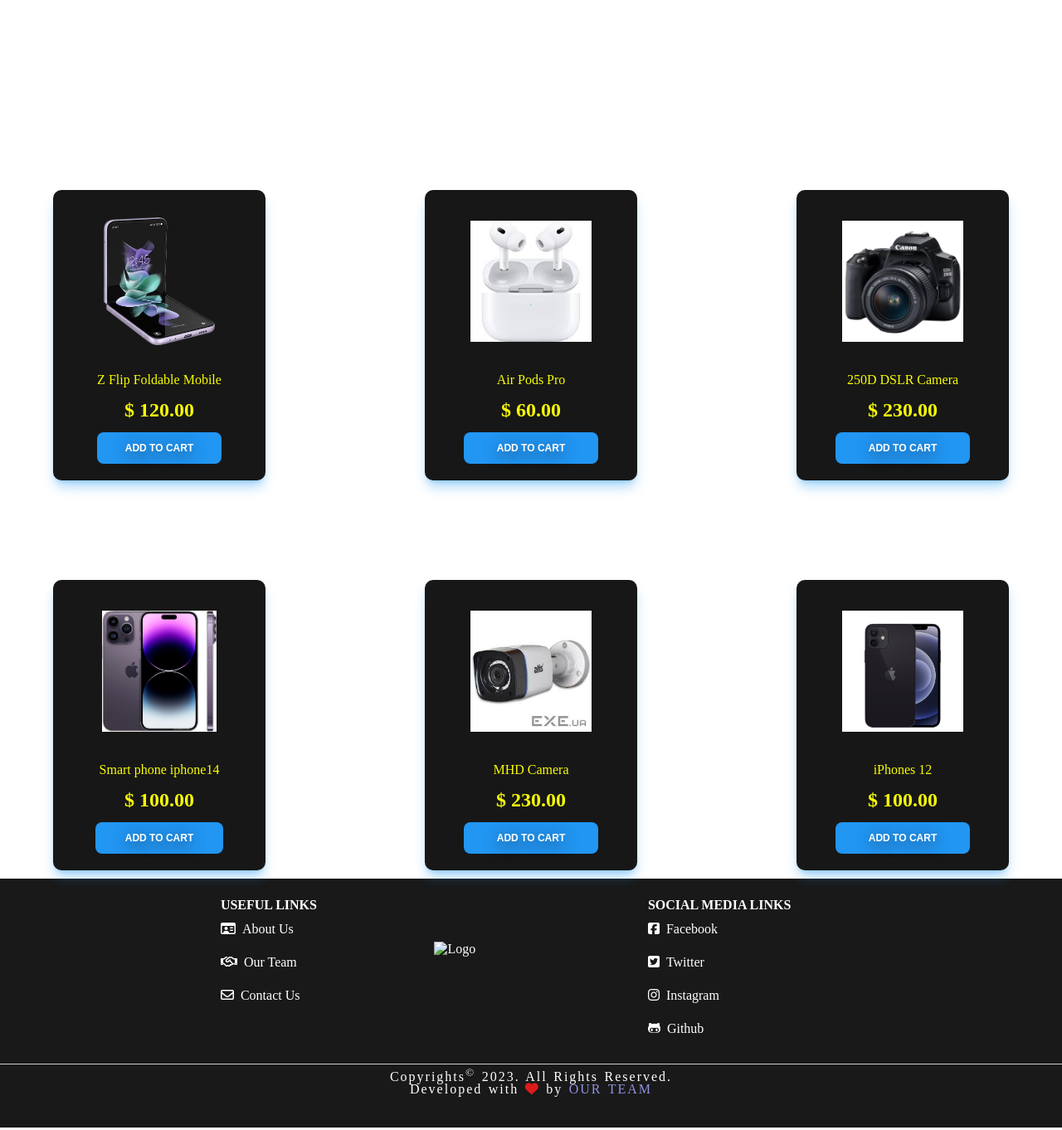
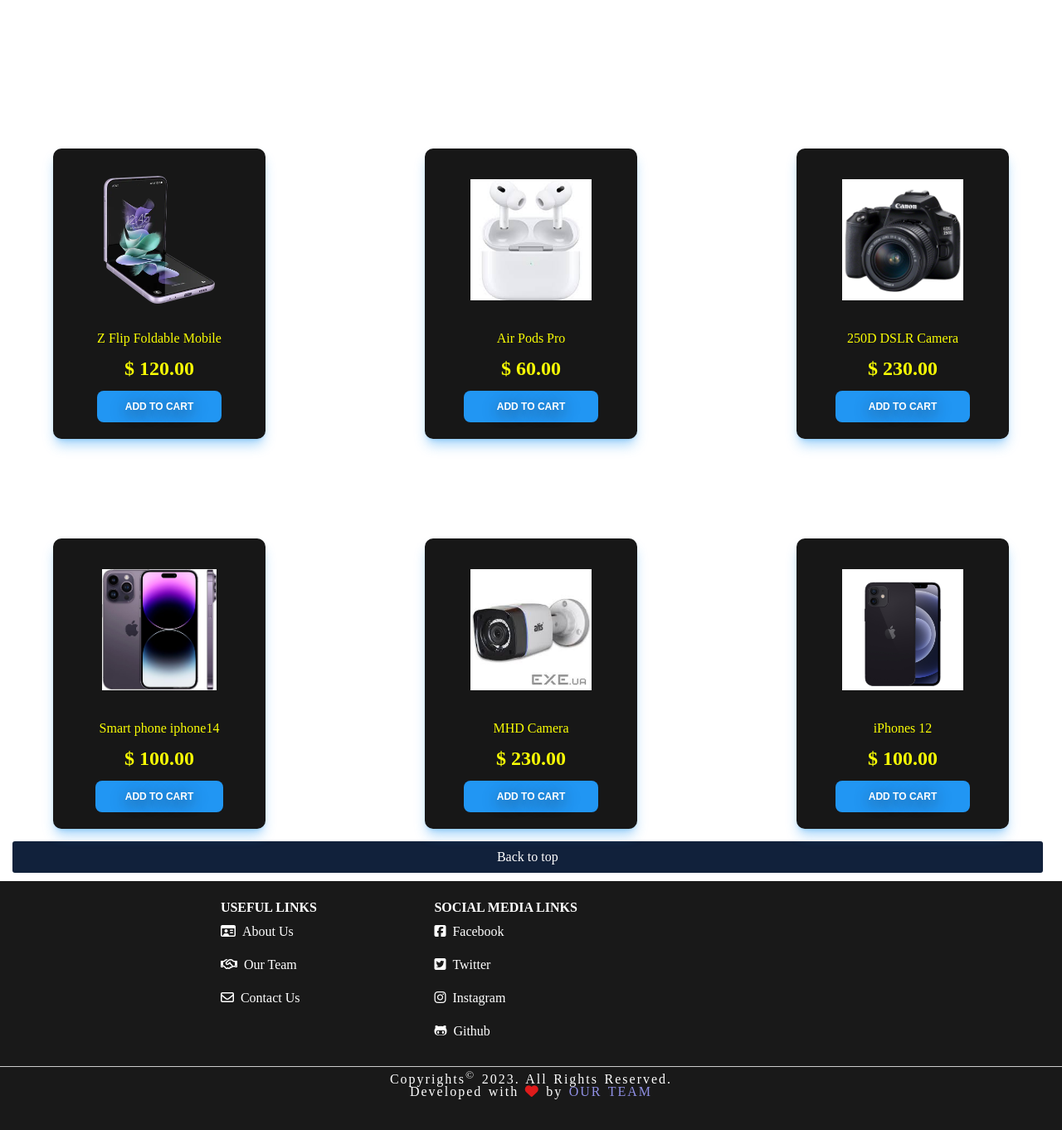
Before and after one commit to jordi-tefe/Market-Place, a PHP site: page /Products.html in a window 1280 px wide. Shown: the part 751-2113 px from the top of the page at 83% size. Run offline with PHP 8.4, Linux system fonts and the light colour scheme; some libraries are stand-ins or nearby versions.

Commit message:
some samll changes

```diff
--- a/Products.html
+++ b/Products.html
@@ -19,17 +19,14 @@
 
                 <a href="My Market.html">&nbsp;Home &nbsp;&nbsp;</a>
                 <a href="Register.html">&nbsp; Register &nbsp;</a>
+                <a href="Loginpage.html">&nbsp; Login &nbsp;</a>
                 <a href="#root">&nbsp; Explore &nbsp;</a>
-                <div class="subnav">
 
-            <!-- <div class="subnav-content">
-                <a href="#link1">Cloths &nbsp;</a>
-                <a href="#link2">Electronics&nbsp;</a>
-                <a href="#link3">Cosmotics</a>
-
-            </div> -->
+            </nav>
+        </header>
 
 
+        <div class="subnav">
           <div class="cart"><a href="cart.html"><i class="fa fa-cart-plus" aria-hidden="true"></i></a></i><p id="count">0</p></div>
           <div class="containercart">
             <!-- <div id="root"></div> -->
@@ -44,9 +41,6 @@
             </div>
         </div>
               </div>
-            </nav>
-        </header>
-
 
         <div class="main-photo">
         <p>Anything you want</p> <br><br><br>
@@ -54,10 +48,6 @@
 
         </div>
 
-        <!-- <div class="header">
-            <p class="logo">LOGO</p>
-            <div class="cart"><i class="fa-solid fa-cart-shopping"></i><p id="count">0</p></div>
-        </div>-->
 
 
         <main>
@@ -67,7 +57,7 @@
 
 
 
-
+<a href="#"><Back class="back-top">Back to top</div></a>
 
 
 
@@ -101,11 +91,6 @@
                     <a target="_blank" href="mailto:khalidkhelil19@gmail.com">&nbsp;Contact us</a>
                   </li>
                 </ul>
-              </div>
-
-      <!-- THE LOGO IN BETWEEN -->
-               <div class="widgetFooter" id="footerLogo">
-                <img src="" alt="Logo">
               </div>
 
 
--- a/cart.css
+++ b/cart.css
@@ -1,69 +1,68 @@
-
-
-*{
+* {
   margin: 0;
   padding: 0;
   box-sizing: border-box;
   scroll-behavior: smooth;
-
 }
 
-
-.header{
-    height: 150px;
-    background-color: rgb(178, 143, 53);
-    padding: 0%;
-
-
+.header {
+  height: 100px;
+  background-color: rgba(16, 15, 15, 0.94);
 }
 
-   .header h1{
-    padding:15px;
+.header h1 {
+  padding: 15px;
+  color: white;
+  font-family: Arial, Helvetica, sans-serif;
 }
-.header .logo{
+.header .logo {
   font-size: 30px;
   font-weight: bold;
   color: white;
 }
-body{
+body {
   margin: 0;
   padding: 0;
   scroll-behavior: smooth;
+  overflow:scroll;
   overflow-x: hidden;
   height: 100%;
 }
 
-.fa fa-cart-plus{
-
+.fa fa-cart-plus {
   color: goldenrod;
 }
-.fa fa-cart-plus:hover{
-
+.fa fa-cart-plus:hover {
   scale: 1.3;
   transition-timing-function: ease-in-out;
-    box-shadow: 0 10px 15px -3px rgba(245, 243, 243, 0.959),0 4px 6px -4px rgba(248, 248, 245, 0.966);
+  box-shadow: 0 10px 15px -3px rgba(245, 243, 243, 0.959),
+    0 4px 6px -4px rgba(248, 248, 245, 0.966);
 }
-.nav_bar{
-  background-color: #f1502f;
+.nav_bar {
+  background-color: #28323cf0;
   display: flex;
-    padding:5px;
-    align-items:flex-start;
-    justify-content: center;
+  padding: 9px;
+  align-items: flex-start;
+  justify-content: flex-start;
+  position: sticky;
+  top: 0px;
+  z-index: 100;
 }
+
 .nav_bar a:hover {
-       background-color:#2c2424;
-       color: #DDD;
-       border-radius: 10px;
+  border: 1px white solid;
+  border-radius: 3px;
+  color: #ddd;
 }
-   nav a{
+nav a {
   color: rgb(244, 235, 235);
   text-decoration: none;
-
 }
-.bottom>p,h2{
+.bottom > p,
+h2 {
   color: rgb(249, 253, 4);
 }
-.cart p{
+.cart p {
   height: 22px;
   width: 22px;
   display: flex;
@@ -74,7 +73,7 @@ body{
   color: rgb(249, 253, 4);
 }
 
-.cart{
+.cart {
   z-index: 10;
   display: flex;
   background-color: #1d1c1cb4;
@@ -85,26 +84,25 @@ body{
   width: 80px;
   position: fixed;
   left: 89%;
-  top:8;
+  top: 8;
   margin-right: 0;
-
 }
-.cart:hover{
-    box-shadow: 0 10px 15px -3px rgba(33,150,243,.4),0 4px 6px -4px rgba(33,150,243,.4);
+.cart:hover {
+  box-shadow: 0 10px 15px -3px rgba(33, 150, 243, 0.4),
+    0 4px 6px -4px rgba(33, 150, 243, 0.4);
   transform: rotateZ(5deg);
 }
 
-.containercart{
+.containercart {
   max-height: 200px;
-  width:350px;
+  width: 350px;
   position: fixed;
   right: 0;
   top: 5;
   z-index: 9;
 }
 
-.sidebar{
-
+.sidebar {
   width: 100%;
   border-radius: 5px;
   background-color: #60addd5a;
@@ -113,10 +111,9 @@ body{
   text-align: center;
   max-height: 235px;
   overflow-y: scroll;
-
 }
 
-.head{
+.head {
   display: flex;
   align-items: center;
   text-align: center;
@@ -127,7 +124,7 @@ body{
   color: rgba(255, 255, 255, 0.855);
 }
 
-.foot{
+.foot {
   display: flex;
   justify-content: space-between;
   margin-top: 10px;
@@ -139,20 +136,17 @@ body{
   border-radius: 2px;
 }
 
-.sidebar .delete-cart button{
+.sidebar .delete-cart button {
   position: sticky;
   bottom: 0;
-  background-color: rgba(255, 0, 0, 0.645);
+  background-color: #60addd32;
 }
 
-.sidebar button:hover{
-  background-color:rgb(206, 17, 17)
+.sidebar button:hover {
+  background-color: rgb(206, 17, 17);
 }
 
-
-
-
-.main-photo{
+.main-photo {
   background-image: url("https://source.unsplash.com/random/?gadget");
   background-color: #6fc5ff;
   background-size: cover;
@@ -168,12 +162,10 @@ body{
   padding: 20px;
 }
 
-.main-photo p{
+.main-photo p {
   color: white;
   font-size: large;
-
 }
-
 
 .btn {
   background-color: #333;
@@ -184,13 +176,12 @@ font-size: large;
   margin-top: 20px;
 }
 
-.btn:hover{
+.btn:hover {
   background-color: #497ace;
   transform: scale(1.05);
 }
 
-
-#root{
+#root {
   width: 100%;
   display: flex;
   flex-wrap: wrap;
@@ -199,7 +190,6 @@ font-size: large;
   grid-gap: 20px;
   margin-top: 130px;
 }
-
 
 .box {
   display: grid;
@@ -213,26 +203,27 @@ font-size: large;
   text-align: center;
   position: relative;
   cursor: pointer;
-    box-shadow: 0 10px 15px -3px rgba(33,150,243,.4),0 4px 6px -4px rgba(33,150,243,.4);
+  box-shadow: 0 10px 15px -3px rgba(33, 150, 243, 0.4),
+    0 4px 6px -4px rgba(33, 150, 243, 0.4);
   border-radius: 10px;
-    background-color: #6B6ECC;
-    background:#171717/*linear-gradient(45deg, #04051dea 0%, #2b566e 100%)*/;
+  background-color: #6b6ecc;
+  background: #171717 /*linear-gradient(45deg, #04051dea 0%, #2b566e 100%)*/;
 }
 
-.img-box{
+.img-box {
   width: 100%;
   height: 180px;
   display: flex;
   align-items: center;
   justify-content: center;
 }
-.images{
+.images {
   max-width: 90%;
   max-height: 90%;
   object-fit: cover;
   object-position: center;
 }
-.bottom{
+.bottom {
   margin-top: 20px;
   width: 100%;
   text-align: center;
@@ -242,11 +233,24 @@ font-size: large;
   justify-content: space-between;
   height: 110px;
 }
-/* h2{
-  font-size: 20px;
-  color: rgb(229, 255, 0);
-} */
- button{
+ .back-top{
+  display: flex;
+  justify-content: center;
+  align-items: center;
+  padding: 10px;
+  background-color: #11213b;
+  margin: 15px 15px 0px;
+  color: white;
+  width: 97vw;
+  border-radius: 3px;
+ }
+
+ .back-top:hover{
+  opacity: 0.9;
+ }
+
+
+button {
   width: 100%;
   -webkit-user-select: none;
   -moz-user-select: none;
@@ -256,13 +260,13 @@ font-size: large;
   color: rgb(255 255 255);
   text-transform: uppercase;
   font-weight: 700;
-    font-size: .75rem;
+  font-size: 0.75rem;
   padding: 0.75rem 1.5rem;
   background-color: rgb(33 150 243);
   border-radius: 0.5rem;
   text-shadow: 0px 4px 18px #2c3442;
 }
-button:hover{
+button:hover {
   background-color: #6fc5ff;
   box-shadow: 0 0 20px #6fc5ff50;
 }
@@ -273,7 +277,7 @@ button:active {
   box-shadow: none;
 }
 /* the below rule is not applying*/
-.cart-item{
+.cart-item {
   display: flex;
   align-items: center;
   justify-content: space-between;
@@ -283,7 +287,7 @@ button:active {
   border-radius: 3px;
   margin: 10px 10px;
 }
-.row-img{
+.row-img {
   width: 50px;
   height: 50px;
   border-radius: 50px;
@@ -292,12 +296,12 @@ button:active {
   align-items: center;
   justify-content: center;
 }
-.rowimg{
+.rowimg {
   max-width: 43px;
   max-height: 43px;
   border-radius: 50%;
 }
-.fa-trash:hover{
+.fa-trash:hover {
   cursor: pointer;
   color: #333;
 }
@@ -309,7 +313,6 @@ footer {
   background-color: rgba(0, 0, 0, 0.9);
   margin-top: 10px;
   clear: both;
-
 }
 footer .footer-wrap {
   width: 80%;
@@ -453,9 +456,7 @@ footer {
   }
 }
 
-
-    a{
+a {
   text-decoration: none;
   color: white;
-
 }
```
Lines whose indentation alone changed are shown as unchanged.
